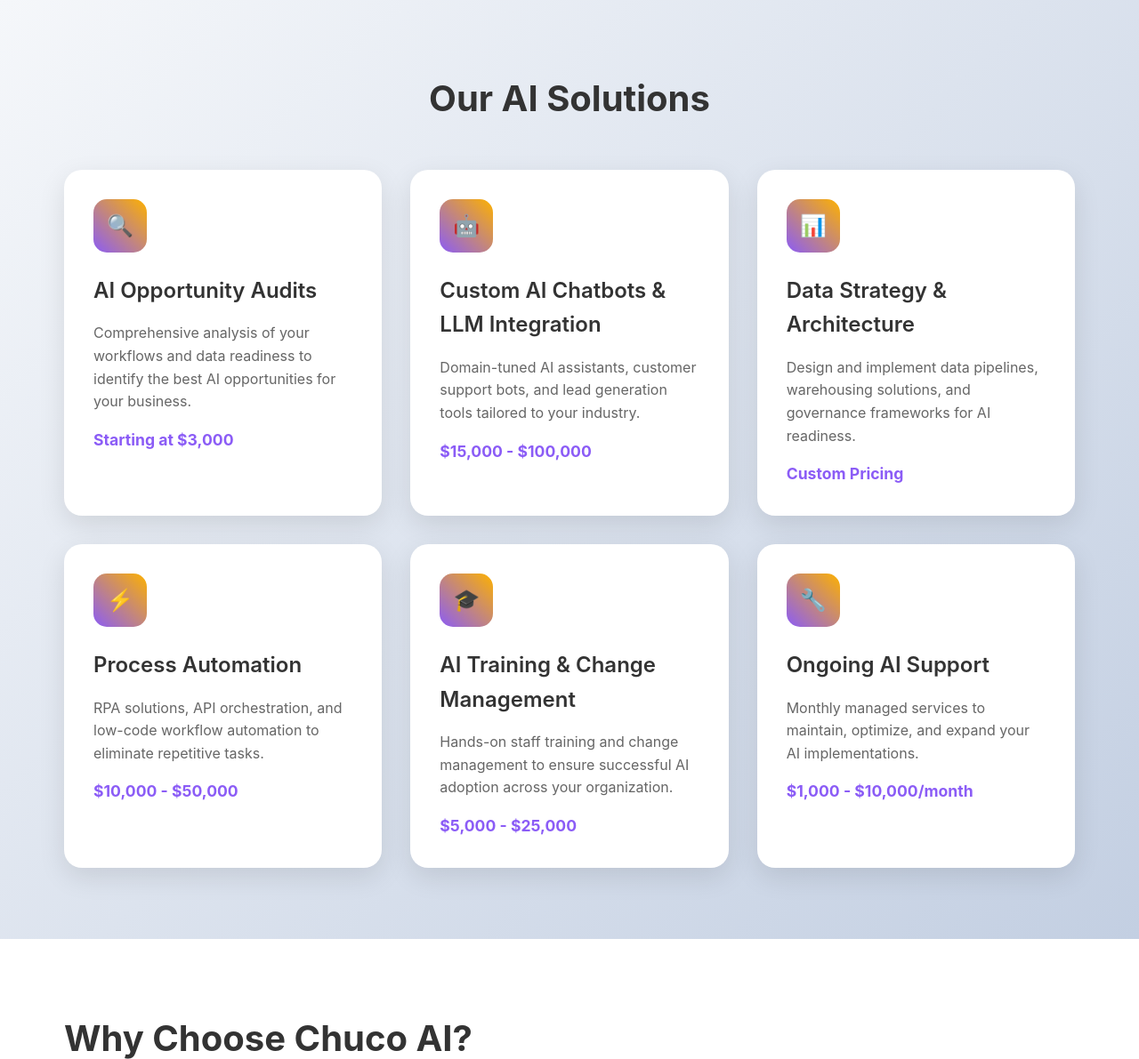
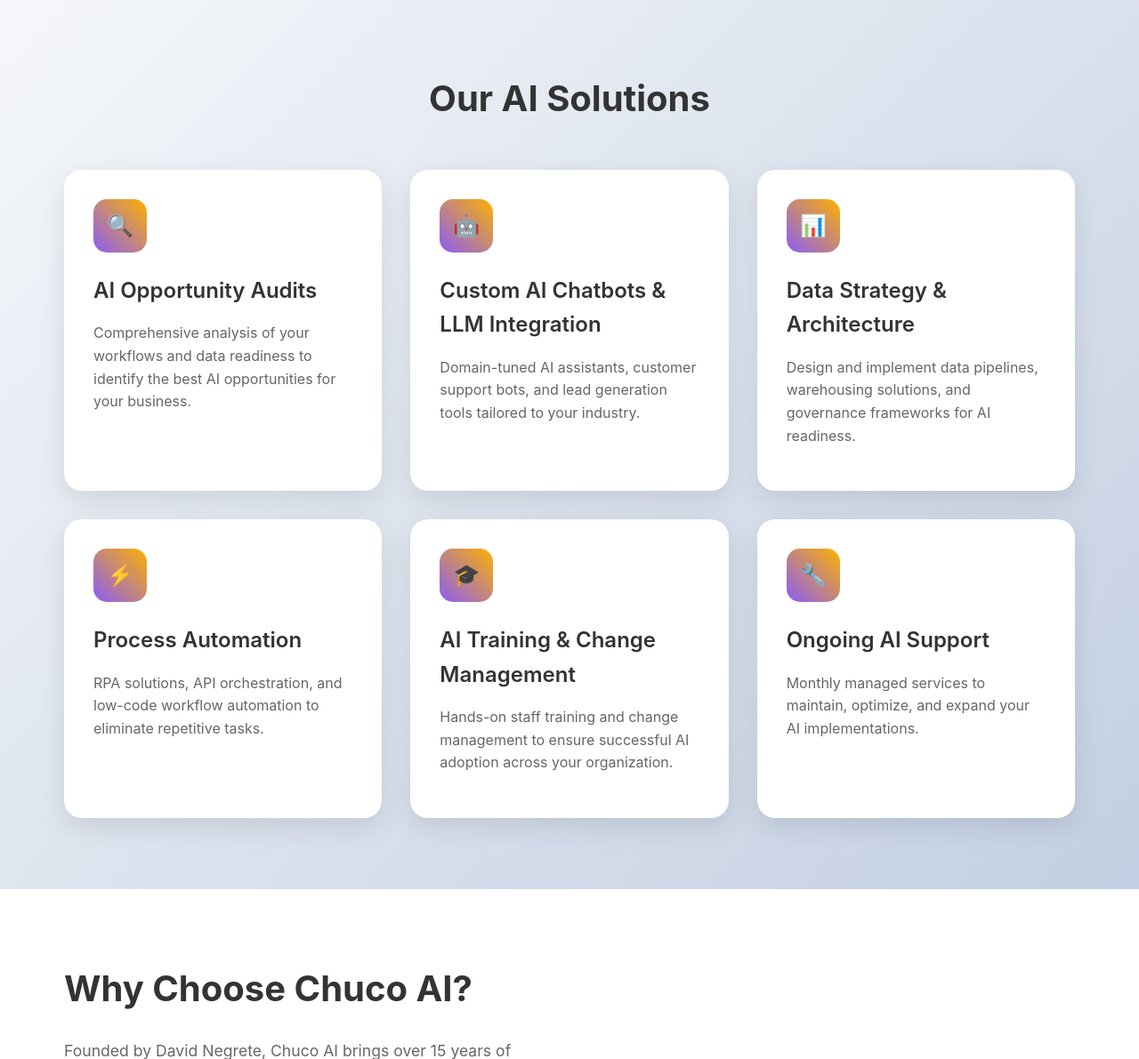
Before and after one commit to chucoai/chuco-ai-app, a FastAPI app: page / in a window 1280 px wide. Shown: the part 801-1992 px from the top of the page at 89% size. Run offline with FastAPI, Linux system fonts and the light colour scheme.

Commit message:
Remove pricing details from services page

```diff
--- a/static/css/style.css
+++ b/static/css/style.css
@@ -266,12 +266,6 @@ body {
     margin-bottom: 1rem;
 }
 
-.service-price {
-    font-weight: 700;
-    color: #8B5CF6;
-    font-size: 1.1rem;
-}
-
 /* About Section */
 .about {
     padding: 80px 0;
--- a/templates/index.html
+++ b/templates/index.html
@@ -52,37 +52,31 @@
                     <div class="service-icon">🔍</div>
                     <h3>AI Opportunity Audits</h3>
                     <p>Comprehensive analysis of your workflows and data readiness to identify the best AI opportunities for your business.</p>
-                    <div class="service-price">Starting at $3,000</div>
                 </div>
                 <div class="service-card">
                     <div class="service-icon">🤖</div>
                     <h3>Custom AI Chatbots & LLM Integration</h3>
                     <p>Domain-tuned AI assistants, customer support bots, and lead generation tools tailored to your industry.</p>
-                    <div class="service-price">$15,000 - $100,000</div>
                 </div>
                 <div class="service-card">
                     <div class="service-icon">📊</div>
                     <h3>Data Strategy & Architecture</h3>
                     <p>Design and implement data pipelines, warehousing solutions, and governance frameworks for AI readiness.</p>
-                    <div class="service-price">Custom Pricing</div>
                 </div>
                 <div class="service-card">
                     <div class="service-icon">⚡</div>
                     <h3>Process Automation</h3>
                     <p>RPA solutions, API orchestration, and low-code workflow automation to eliminate repetitive tasks.</p>
-                    <div class="service-price">$10,000 - $50,000</div>
                 </div>
                 <div class="service-card">
                     <div class="service-icon">🎓</div>
                     <h3>AI Training & Change Management</h3>
                     <p>Hands-on staff training and change management to ensure successful AI adoption across your organization.</p>
-                    <div class="service-price">$5,000 - $25,000</div>
                 </div>
                 <div class="service-card">
                     <div class="service-icon">🔧</div>
                     <h3>Ongoing AI Support</h3>
                     <p>Monthly managed services to maintain, optimize, and expand your AI implementations.</p>
-                    <div class="service-price">$1,000 - $10,000/month</div>
                 </div>
             </div>
         </div>
```
